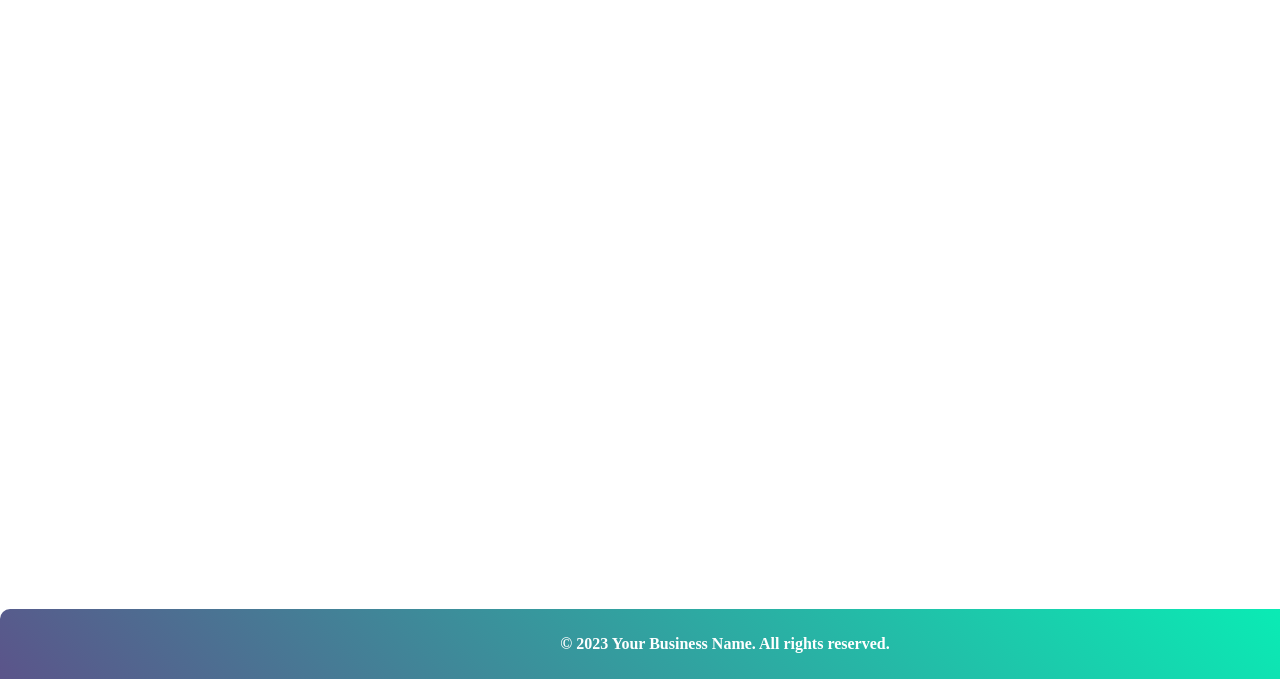
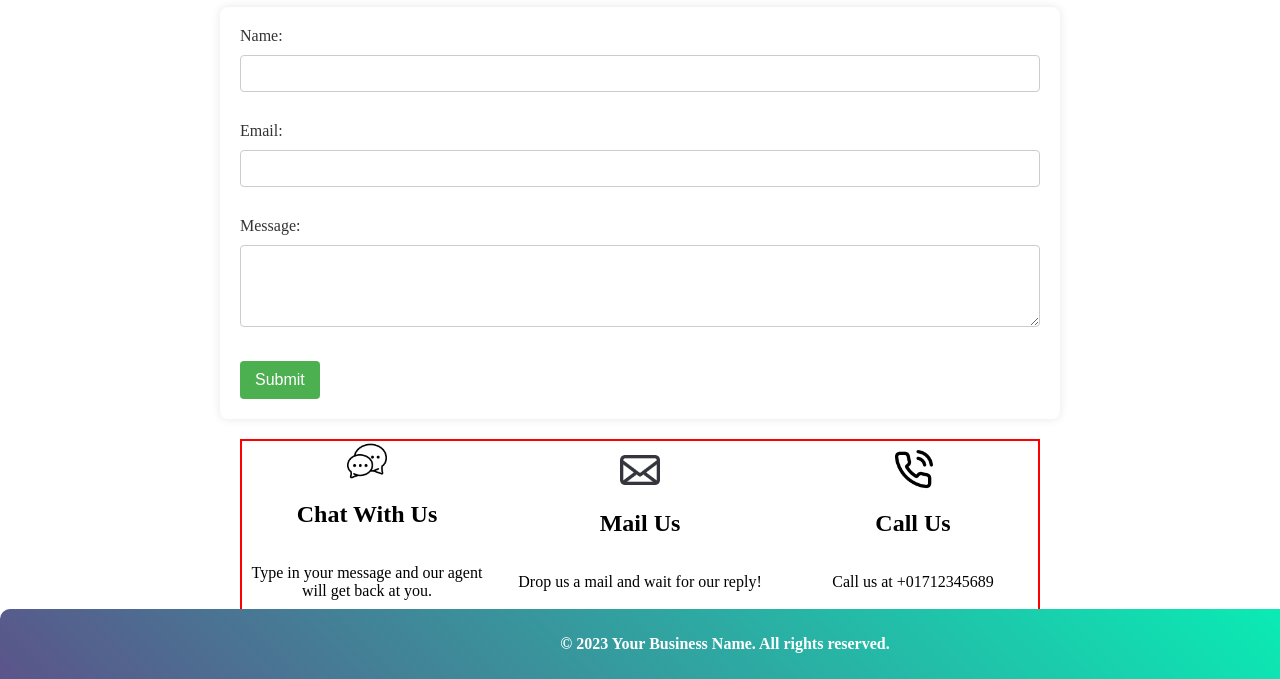
Before and after one commit to aliceavien/mid_term_mis_455, a plain HTML site: page contact.html in a window 1280 px wide. Shown: the part 121-800 px from the top of the page. Drawn offline with Linux system fonts and the light colour scheme.

Commit message:
contact page done, used a little js

```diff
--- a/contact.html
+++ b/contact.html
@@ -13,9 +13,49 @@
       <li><a class="active" href="/contact.html">Contact Us</a></li>
     </ul>
 
+    <div class="footer">
+      <p>&copy; 2023 Your Business Name. All rights reserved.</p>
+    </div>
+    <h1>Contact Us</h1>
 
-    <div class="footer">
-        <p>&copy; 2023 Your Business Name. All rights reserved.</p>
+    <div class="contact-form">
+      <form id="contactForm">
+        <div class="form-group">
+          <label for="name">Name:</label>
+          <input type="text" id="name" name="name" required />
+        </div>
+
+        <div class="form-group">
+          <label for="email">Email:</label>
+          <input type="email" id="email" name="email" required />
+        </div>
+
+        <div class="form-group">
+          <label for="message">Message:</label>
+          <textarea id="message" name="message" rows="4" required></textarea>
+        </div>
+
+        <button type="button" onclick="submitForm()">Submit</button>
+      </form>
+    </div>
+    <div class="waysContainer">
+      <div class="ways">
+        <div class="type">
+          <img src="images/cchat.png" alt="" />
+          <h2>Chat With Us</h2>
+          <p>Type in your message and our agent will get back at you.</p>
+        </div>
+        <div class="type">
+          <img src="images/cmail.png" alt="" />
+          <h2>Mail Us</h2>
+          <p>Drop us a mail and wait for our reply!</p>
+        </div>
+        <div class="type">
+          <img src="images/cphone.png" alt="" />
+          <h2>Call Us</h2>
+          <p>Call us at +01712345689</p>
+        </div>
+      </div>
     </div>
     <script src="index.js"></script>
   </body>
--- a/index.js
+++ b/index.js
@@ -0,0 +1,25 @@
+function submitForm() {
+    var name = document.getElementById("name").value;
+    var email = document.getElementById("email").value;
+    var message = document.getElementById("message").value;
+
+    if (
+      name.trim() === "" ||
+      email.trim() === "" ||
+      message.trim() === ""
+    ) {
+      alert("Please fill in all fields");
+      return;
+    }
+
+    alert(
+      "Form submitted successfully:\nName: " +
+        name +
+        "\nEmail: " +
+        email +
+        "\nMessage: " +
+        message
+    );
+
+    document.getElementById("contactForm").reset();
+}
--- a/style.css
+++ b/style.css
@@ -144,3 +144,93 @@ body{
 .inner-containerx:hover .add-to-cart-button {
     opacity: 1;
 }
+
+
+/* Contact US */
+
+
+.container {
+    max-width: 800px;
+    margin: 20px auto;
+}
+
+
+h1 {
+    color: #d87474;
+    text-align: center;
+}
+
+
+.contact-form {
+    background-color: #fff;
+    padding: 20px;
+    border-radius: 8px;
+    box-shadow: 0 0 10px rgba(0, 0, 0, 0.1);
+    max-width: 800px;
+    margin: 20px auto;
+}
+
+.form-group {
+    margin-bottom: 20px;
+}
+
+label {
+    display: block;
+    margin-bottom: 5px;
+    color: #333;
+}
+
+input,
+textarea {
+    width: 100%;
+    padding: 10px;
+    margin-top: 5px;
+    margin-bottom: 10px;
+    box-sizing: border-box;
+    border: 1px solid #ccc;
+    border-radius: 4px;
+}
+
+button {
+    background-color: #4CAF50;
+    color: white;
+    padding: 10px 15px;
+    border: none;
+    cursor: pointer;
+    font-size: 16px;
+    border-radius: 4px;
+}
+
+button:hover {
+    background-color: #45a049;
+}
+
+.ways {
+    display: flex;
+    border: 2px solid red;
+    max-width: 800px;
+    justify-content: space-between;
+    margin: 0px;
+}
+
+.type {
+    /*border: 2px solid blue;*/
+    width: 250px;
+    justify-content: center;
+    display: flex;
+    flex-direction: column;
+    text-align: center;
+    align-items: center;
+
+}
+
+.type img {
+    width: 40px;
+    height: 40px;
+    margin: 0px;
+}
+
+.waysContainer{
+    max-width: 800px;
+    margin: auto;
+}
```
Also changed, not shown: images/cchat.png (added), images/cmail.png (added), images/cphone.png (added).
